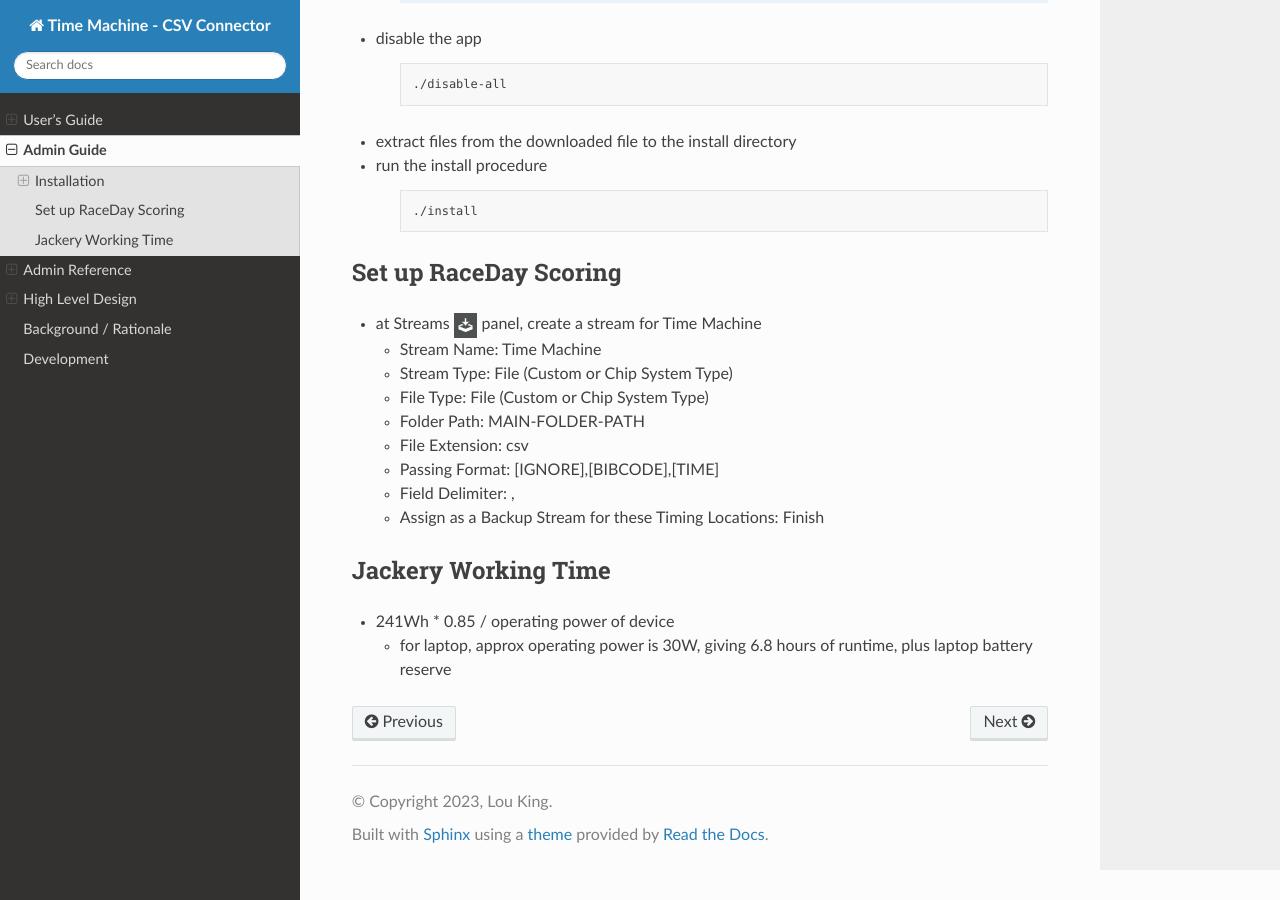
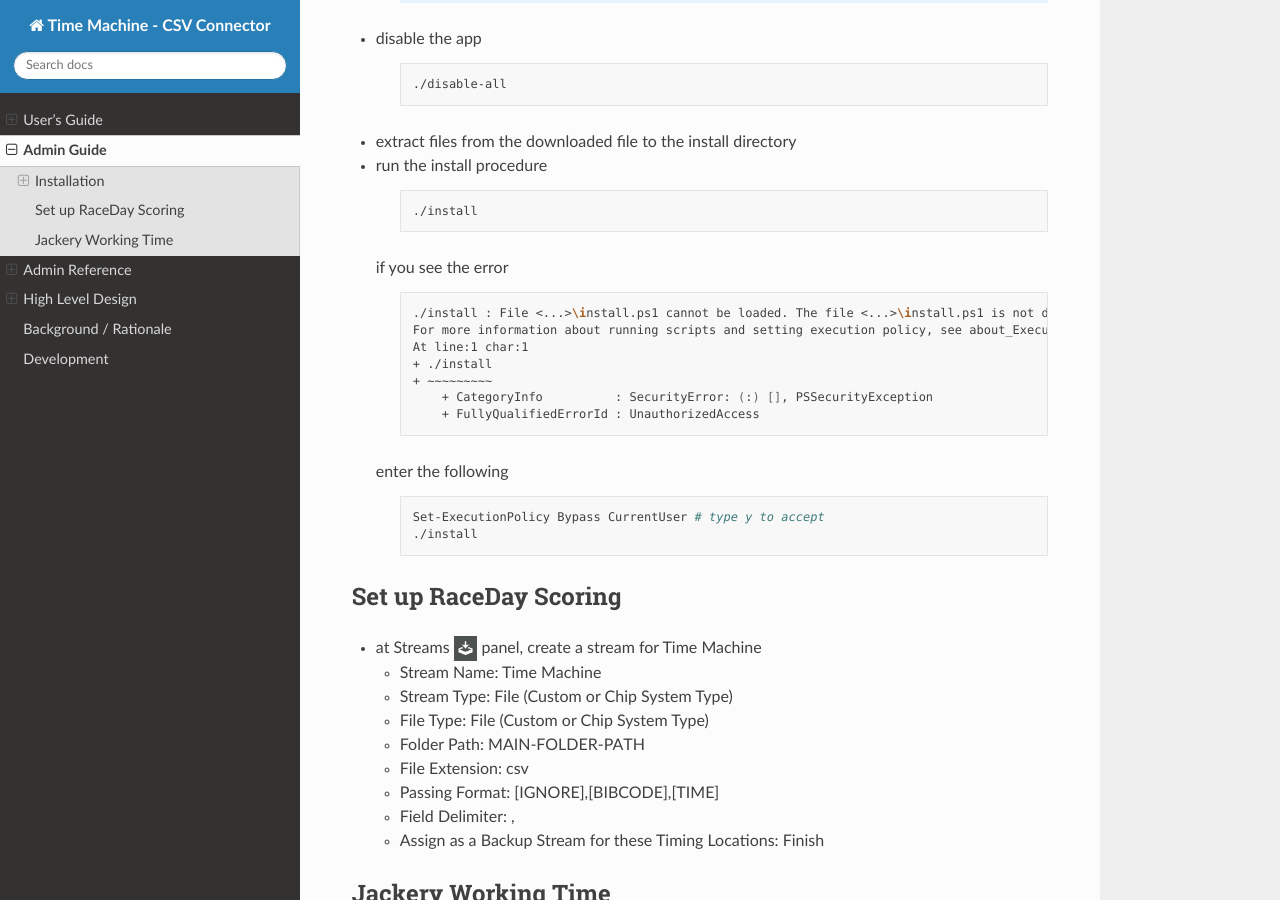
Before and after one commit to louking/tm-csv-connector, a Sphinx documentation site: the page built from web/docs/source/admin-guide.rst, in a window 1280 px wide and 900 px high, scrolled down 1951 px. Built offline with Sphinx 7.4.7 and the Read the Docs theme 2.0.0, drawn with Linux system fonts in a browser that asks for light colours.

Commit message:
docs fix App Upgrade

```diff
--- a/web/docs/source/admin-guide.rst
+++ b/web/docs/source/admin-guide.rst
@@ -99,6 +99,25 @@
 
         ./install
 
+  if you see the error
+
+    .. code-block:: shell
+
+        ./install : File <...>\install.ps1 cannot be loaded. The file <...>\install.ps1 is not digitally signed. You cannot run this script on the current system.
+        For more information about running scripts and setting execution policy, see about_Execution_Policies at https:/go.microsoft.com/fwlink/?LinkID=135170.
+        At line:1 char:1
+        + ./install
+        + ~~~~~~~~~
+            + CategoryInfo          : SecurityError: (:) [], PSSecurityException
+            + FullyQualifiedErrorId : UnauthorizedAccess
+
+  enter the following
+
+    .. code-block:: shell
+
+        Set-ExecutionPolicy Bypass CurrentUser # type y to accept
+        ./install
+
 
 .. _set up RDS:
 
```
